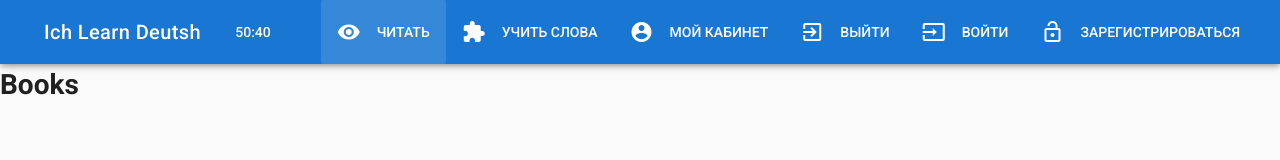
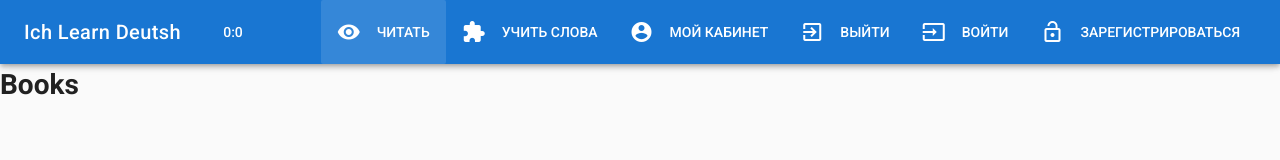
Before and after one commit to timurmelnikov/ichLerneDeutch, a Vue app: page /books in a window 1280 px wide. Shown: the top 160 px of the page. Built offline with nearby package versions, Linux system fonts and the light colour scheme.

Commit message:
Заголовок-ссылка (новое видео) 00:00

```diff
--- a/src/components/AppHeader.vue
+++ b/src/components/AppHeader.vue
@@ -14,7 +14,9 @@
         </v-navigation-drawer>
         <v-toolbar app dark class="primary">
             <v-toolbar-side-icon @click.stop="drawer = !drawer" class="hidden-md-and-up"></v-toolbar-side-icon>
-            <v-toolbar-title v-text="'Ich Learn Deutsh'"></v-toolbar-title>
+            <router-link :to="'/'" tag="span" style="cursor:pointer">
+                <v-toolbar-title v-text="'Ich Learn Deutsh'"></v-toolbar-title>
+            </router-link>
             <v-btn flat :href="linkLesson">{{timeLessonM+':' + timeLessonS}}
             </v-btn>
             <v-spacer></v-spacer>
@@ -37,14 +39,14 @@
     export default {
         data() {
             return {
-                timeLessonM: 50,
-                timeLessonS: 40,
+                timeLessonM: 0,
+                timeLessonS: 0,
                 drawer: false
             }
         },
         computed: {
             linkLesson: function () {
-                let link = 'https://www.youtube.com/watch?v=xodyM-xXrl4&list=PLu_62Q68DvTqmSjoY-3uPtJAXmT5WWMy1&index=2&t='
+                let link = 'https://www.youtube.com/watch?v=zozB9gEEM0U&list=PLu_62Q68DvTqmSjoY-3uPtJAXmT5WWMy1&index=2&t='
                 return link + (this.timeLessonM * 60 + this.timeLessonS) + 's'
             },
             menuItems() {
```
